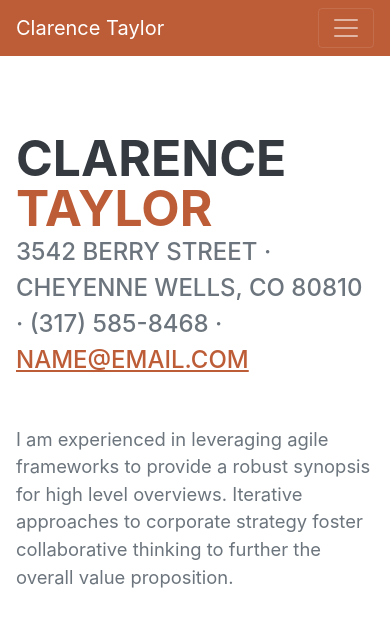
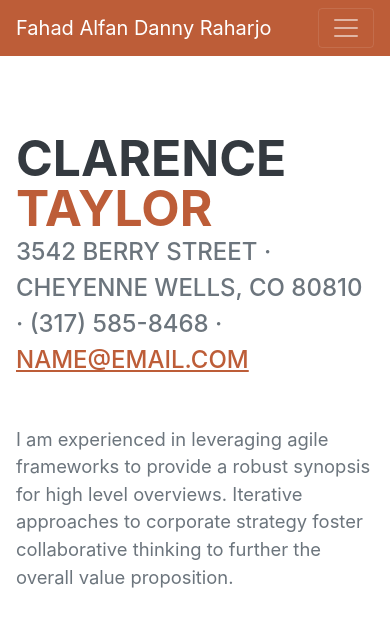
Before and after one commit to Revichi/tugas2-fswd-arkatama, a plain HTML site: page index.html in a window 390 px wide. Shown: the top 633 px of the page. Drawn offline with nearby package versions, Linux system fonts and the light colour scheme; a web font is replaced by a local one.

Commit message:
Update index.html

```diff
--- a/index.html
+++ b/index.html
@@ -19,7 +19,7 @@
         <!-- Navigation-->
         <nav class="navbar navbar-expand-lg navbar-dark bg-primary fixed-top" id="sideNav">
             <a class="navbar-brand js-scroll-trigger" href="#page-top">
-                <span class="d-block d-lg-none">Clarence Taylor</span>
+                <span class="d-block d-lg-none">Fahad Alfan Danny Raharjo</span>
                 <span class="d-none d-lg-block"><img class="img-fluid img-profile rounded-circle mx-auto mb-2" src="assets/img/profile.jpg" alt="..." /></span>
             </a>
             <button class="navbar-toggler" type="button" data-bs-toggle="collapse" data-bs-target="#navbarResponsive" aria-controls="navbarResponsive" aria-expanded="false" aria-label="Toggle navigation"><span class="navbar-toggler-icon"></span></button>
```
